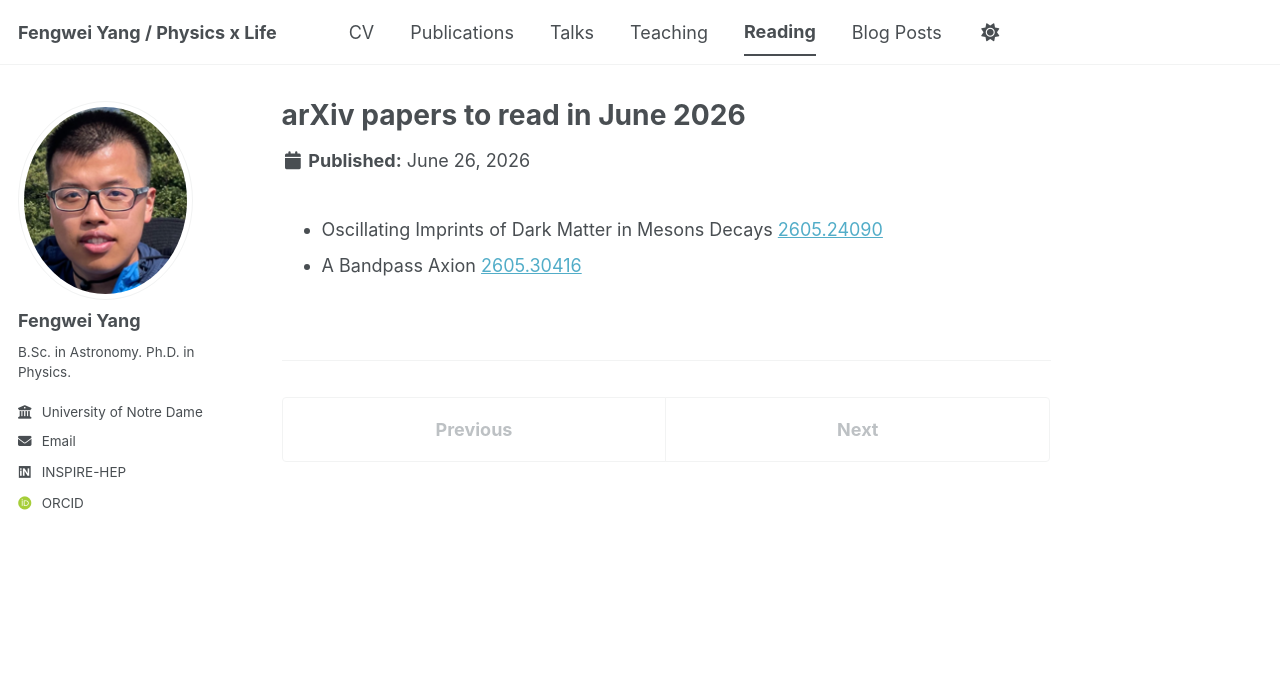
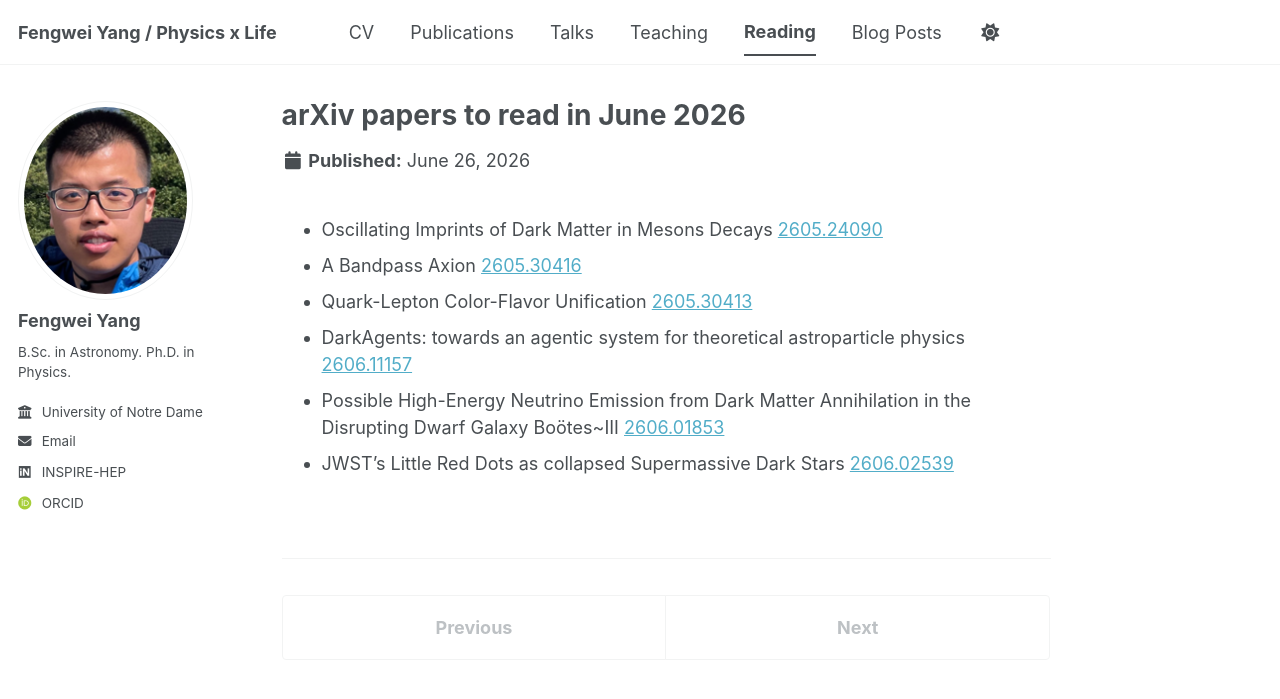
Before and after one commit to F-W-Yang/F-W-Yang.github.io, a Jekyll site: the page built from _portfolio/June-2026.md, in a window 1280 px wide. Shown: the top 699 px of the page. Built offline with Jekyll 4.4.1, drawn with Linux system fonts in a browser that asks for light colours; some web fonts are replaced; a script bundle is joined from its source files by our own code; library files that are not in the unit come from our copies.

Commit message:
Add new papers to June 2026 portfolio

```diff
--- a/_portfolio/June-2026.md
+++ b/_portfolio/June-2026.md
@@ -4,3 +4,7 @@ collection: portfolio
 ---
 * Oscillating Imprints of Dark Matter in Mesons Decays [2605.24090](https://arxiv.org/pdf/2605.24090)
 * A Bandpass Axion [2605.30416](https://arxiv.org/pdf/2605.30416)
+* Quark-Lepton Color-Flavor Unification [2605.30413](https://arxiv.org/pdf/2605.30413)
+* DarkAgents: towards an agentic system for theoretical astroparticle physics [2606.11157](https://arxiv.org/pdf/2606.11157)
+* Possible High-Energy Neutrino Emission from Dark Matter Annihilation in the Disrupting Dwarf Galaxy Boötes~III [2606.01853](https://arxiv.org/pdf/2606.01853)
+* JWST's Little Red Dots as collapsed Supermassive Dark Stars [2606.02539](https://arxiv.org/pdf/2606.02539)
```
